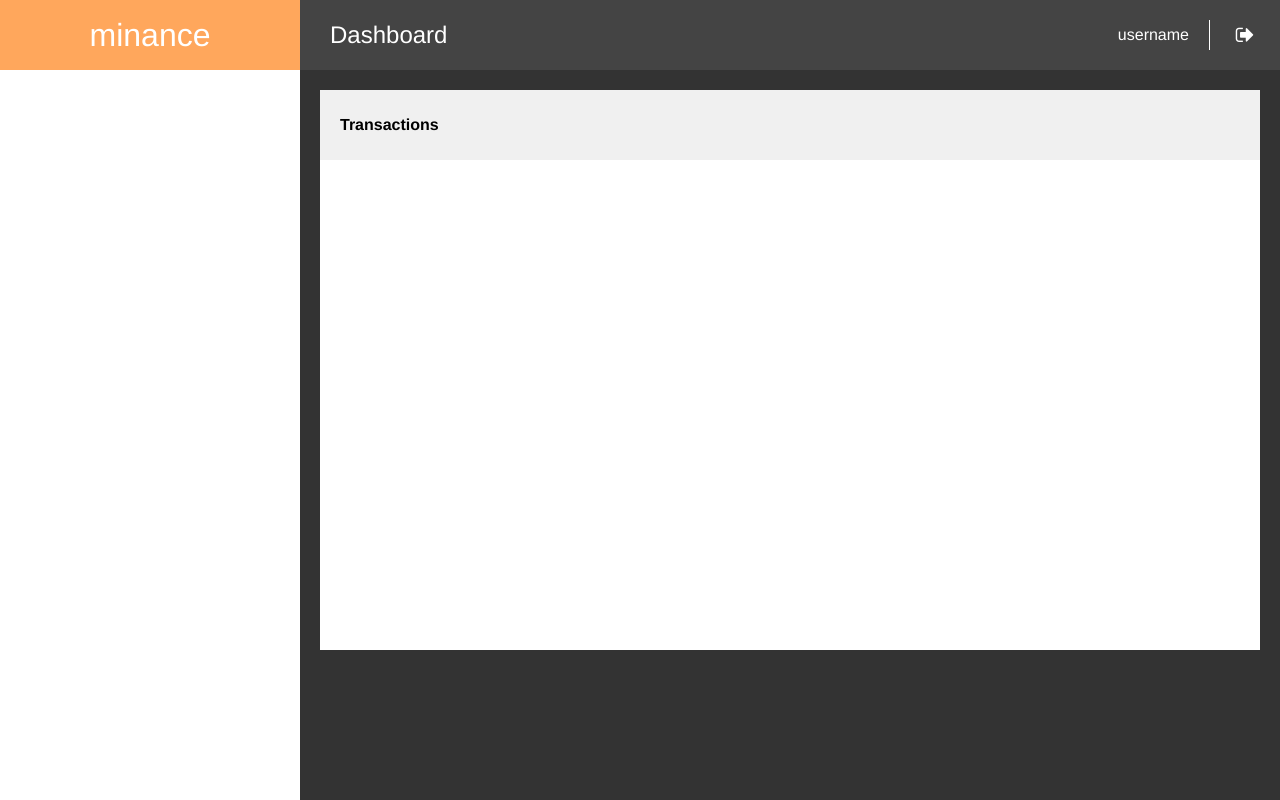
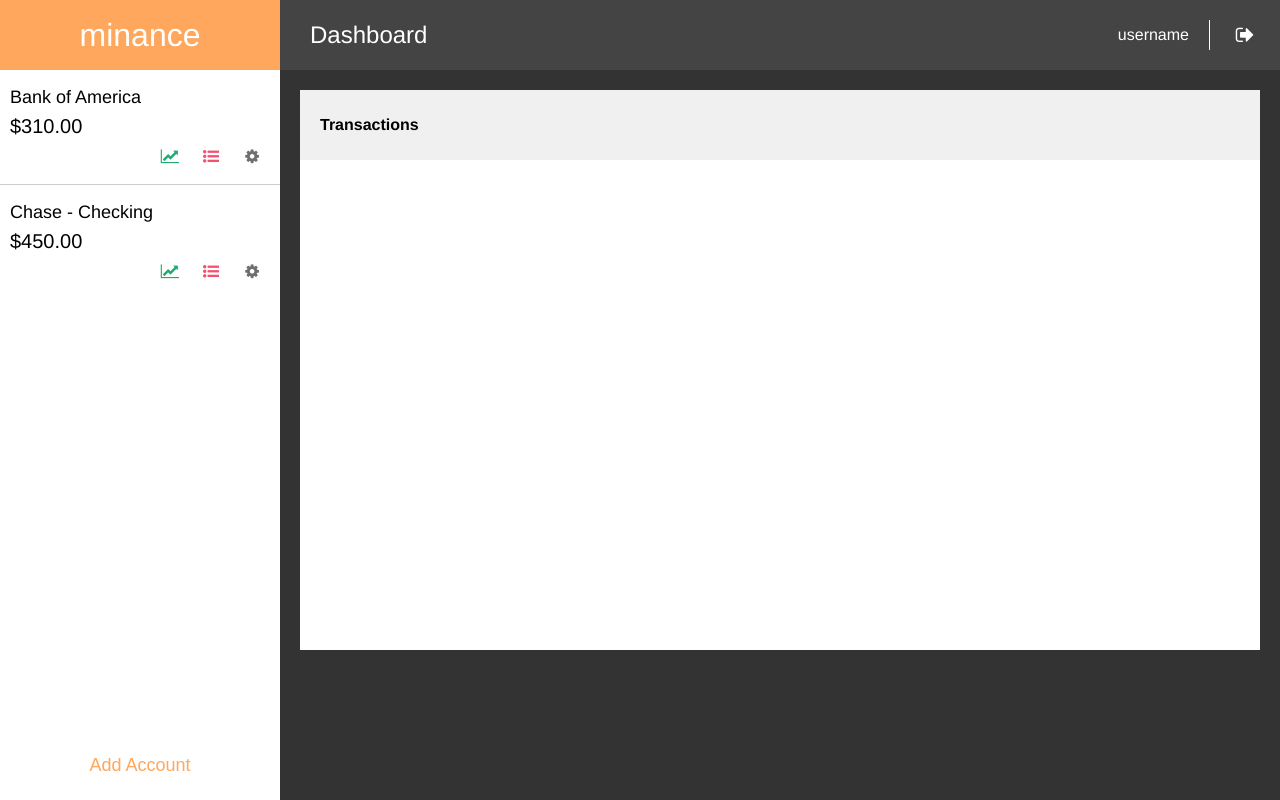
Before and after one commit to tsitu/CSCI-310-Group-L, a PHP site: page / in a window 1280 px wide. Run offline with PHP 8.4, Linux system fonts and the light colour scheme; some libraries are stand-ins or nearby versions.

Commit message:
Accounts list

```diff
--- a/css/dashboard.css
+++ b/css/dashboard.css
@@ -5,7 +5,7 @@ body {
 }
 
 .side-panel {
-    width: 300px;
+    width: 280px;
 }
 
 .title {
@@ -18,7 +18,7 @@ body {
 }
 
 .main-panel {
-    width: calc(100% - 300px);
+    width: calc(100% - 280px);
     overflow-y: scroll;
 }
 
@@ -63,6 +63,54 @@ body {
     left: 5px;
 }
 
+
+#account-module {
+    width: inherit;
+    height: calc(100% - 70px);
+    position: relative;
+}
+.account-item {
+    padding: 10px 10px;
+}
+.account-name {
+    height: 35px;
+    line-height: 35px;
+
+    font-size: 18px;
+    font-weight: 500;
+    overflow: hidden;
+    white-space: nowrap;
+}
+.account-amount {
+    font-size: 20px;
+    font-weight: 400;
+}
+.account-options {
+    display: flex;
+    flex-flow: row nowrap;
+    justify-content: flex-end;
+}
+.account-menu {
+    width: 36px;
+    height: 36px;
+    margin-left: 5px;
+
+    border-radius: 18px;
+    -ms-border-radius: 18px;
+    -moz-border-radius: 18px;
+    -webkit-border-radius: 18px;
+}
+#add-account {
+    width: inherit;
+    height: 70px;
+    bottom: 0px;
+    position: absolute;
+
+    font-size: 18px;
+    font-weight: 300px;
+}
+
+
 .module {
     height: 600px;
     padding: 20px 20px;
@@ -88,9 +136,36 @@ body {
 .side-panel {
     background-color: white;
 }
-
 .app-title {
     background-color: #ffa75c;
+}
+
+.account-item {
+/*    color: #6d6d6d;*/
+    border-bottom: 1px solid #cecece;
+}
+.account-item:last-child {
+    border-bottom: none;
+}
+.account-menu {
+    color: #6f6f6f;
+    background-color: transparent;
+}
+.account-menu:hover { color: white; }
+.fa-cog:hover { background-color: #6f6f6f; }
+
+.fa-line-chart { color: #1faa6f; }
+.fa-line-chart:hover, .fa-line-chart.active { background-color: #1faa6f; }
+
+.fa-list-ul { color: #f45170; }
+.fa-list-ul:hover, .fa-list-ul.active { background-color: #f45170; }
+
+#add-account {
+    color: #ffa75c;
+    background-color: transparent;
+}
+#add-account:hover {
+    border: 2px solid #ffa75c;
 }
 
 .top-bar {
--- a/index.html
+++ b/index.html
@@ -13,6 +13,32 @@
     <div class='panel side-panel'>
         <h1 class='title app-title'>minance</h1>
 
+        <div id='account-module' class=''>
+            <ol id='account-list'>
+                <li class='account-item'>
+                    <p class='account-name'>Bank of America</p>
+                    <p class='account-amount'>$310.00</p>
+
+                    <div class='account-options'>
+                        <button class='account-menu fa fa-line-chart'></button>
+                        <button class='account-menu fa fa-list-ul'></button>
+                        <button class='account-menu fa fa-cog'></button>
+                    </div>
+                </li>
+                <li class='account-item'>
+                    <p class='account-name'>Chase - Checking</p>
+                    <p class='account-amount'>$450.00</p>
+
+                    <div class='account-options'>
+                        <button class='account-menu fa fa-line-chart'></button>
+                        <button class='account-menu fa fa-list-ul'></button>
+                        <button class='account-menu fa fa-cog'></button>
+                    </div>
+                </li>
+            </ol>
+
+            <button id='add-account'>Add Account</button>
+        </div>
     </div>
 
     <div class='panel main-panel'>
```
